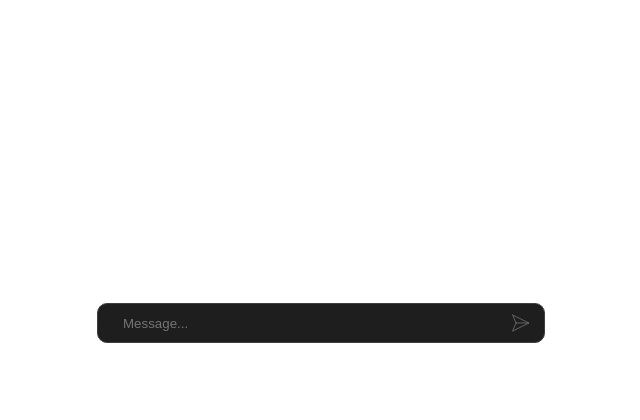
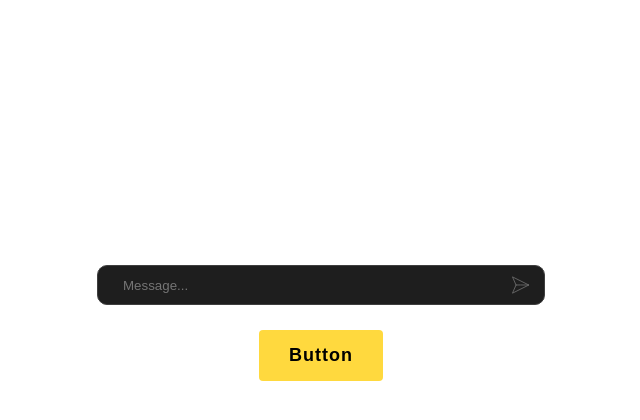
Before and after one commit to mohamed-chafik/BookLet, a Flask app: template app/templates/questions.html in a window 1280 px wide. Shown: the part 374-794 px from the top of the page, without its empty margins (319-959 px from the left). Run offline with Flask 3, Linux system fonts and the light colour scheme; the template is opened without the code that fills it: most values are stand-ins (such as "Sample title", 1, 10 or a date in 2020); parts of the project's set-up code (start-up, migrations or seed data) failed here and were passed over.

Commit message:
principal features

```diff
--- a/app/routes.py
+++ b/app/routes.py
@@ -58,7 +58,7 @@ def fetch():
             subject_response = requests.get(subject_url)
             if subject_response.status_code == 200:
                 subject_data = subject_response.json()
-                recommendations.extend([(work["title"], work["cover_id"]) for work in subject_data.get("works", [])])
+                recommendations.extend([(work["title"], work["cover_id"],work["key"]) for work in subject_data.get("works", [])])
 
     unique_data = tuple(list(item) for item in {tuple(item) for item in recommendations})
     return render_template('questions.html', books=unique_data)
--- a/app/static/style.css
+++ b/app/static/style.css
@@ -238,9 +238,30 @@ display: flex;
   height: fit-content;
     font-family: "Noto Sans KR", sans-serif;
     font-size : 13px;
+    color: #000;
+    text-decoration: none;
 }
 form{
   display: flex;
   width: 101%;
   height: 100%;
 }
+/* From Uiverse.io by gksckt */
+.sub {
+ background-color: #ffd93e;
+ border-radius: 4px;
+ color: #000;
+ cursor: pointer;
+ padding: 15px 30px;
+ font-size: 18px;
+ font-weight: bold;
+ letter-spacing: 1px;
+ border: none;
+ height: fit-content;
+ margin-top: 25px;
+}
+
+.sub:hover {
+ background:#dcc66c ;
+ color: #000;
+ }
--- a/app/templates/questions.html
+++ b/app/templates/questions.html
@@ -35,13 +35,15 @@
 <div class="fetching_topics" id="fetching_topics">
 
 </div>
+<button onclick='submit()' class='sub'> Button</button>
   </div></section>
 <div class="result">
           {% for card in books %}
             <div class="card">
+              <a href='https://openlibrary.org{{ card[2] }}'>
               <img src='https://covers.openlibrary.org/b/id/{{ card[1] }}-M.jpg' class="image">
               <h3>{{card[0]}}</h3>
-
+</a>
             </div>
         {% endfor %}
     </div>
@@ -69,7 +71,7 @@
 
     document.getElementById('messageInput').value = ""
     console.log(books)
-      submit()
+
 
        }
       function submit(){
```
